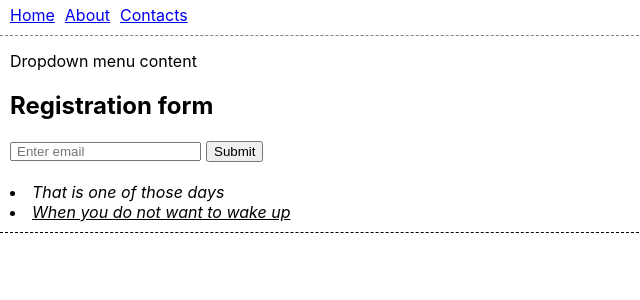
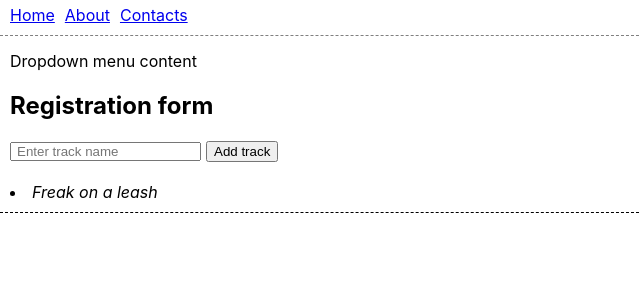
Before and after one commit to Und3rMySk1n/react-redux-playlist, a React (Create React App) app: page / in a window 1280 px wide. Shown: the top 300 px of the page, without its empty margins (0-640 px from the left). Built offline with nearby package versions, Linux system fonts and the light colour scheme.

Commit message:
Подключил redux и добавил сохранение треков в store из input'а.

```diff
--- a/package.json
+++ b/package.json
@@ -6,7 +6,9 @@
     "prop-types": "^15.6.2",
     "react": "^16.5.2",
     "react-dom": "^16.5.2",
-    "react-scripts": "2.0.5"
+    "react-redux": "5.0.7",
+    "react-scripts": "2.0.5",
+    "redux": "4.0.1"
   },
   "scripts": {
     "start": "react-scripts start",
--- a/src/App.js
+++ b/src/App.js
@@ -3,6 +3,7 @@ import Topmenu from './Topmenu/Topmenu';
 import Dropdown from './Dropdown/Dropdown';
 import RegistrationForm from './RegistrationForm/RegistrationForm';
 import List from './List/List';
+import { connect } from 'react-redux';
 
 const topMenuItems = [
     {
@@ -19,30 +20,36 @@ const topMenuItems = [
     }
 ];
 
-const listItems = [
-    {
-        text: 'That is one of those days',
-        active: false
-    },
-    {
-        text: 'When you do not want to wake up',
-        active: true
+class App extends Component {
+
+    _onFormSubmit(value) {
+        this.props.addTrack(value);
     }
-];
 
-class App extends Component {
     render() {
         return (
             <div>
                 <Topmenu items={topMenuItems} />
                 <div className={'container'}>
                     <Dropdown />
-                    <RegistrationForm />
+                    <RegistrationForm onSubmit={(value) => {this._onFormSubmit(value)}} />
                 </div>
-                <List items={listItems} />
+                <List items={this.props.appStore} />
             </div>
         );
     }
 }
 
-export default App;
+export default connect(
+    state => ({
+        appStore: state
+    }),
+    dispatch => ({
+        addTrack: (trackName) => {
+            dispatch({
+                type: 'ADD_TRACK',
+                payload: trackName
+            })
+        }
+    })
+)(App);
--- a/src/List/List.js
+++ b/src/List/List.js
@@ -6,8 +6,7 @@ const List = ({items}) => {
         <div className={'items_list'}>
             {
                 items.map((item, i) => {
-                    const itemClass = `list_item${(item.active) ? ' active' : ''}`;
-                    return <li key={i} className={itemClass}>{item.text}</li>
+                    return <li key={i} className={'list_item'}>{item}</li>
                 })
             }
         </div>
--- a/src/RegistrationForm/RegistrationForm.js
+++ b/src/RegistrationForm/RegistrationForm.js
@@ -6,17 +6,18 @@ class RegistrationForm extends Component {
         super();
 
         this.state = {
-            email: ''
+            value: ''
         };
     }
 
     _onSubmit(event) {
         event.preventDefault();
-        console.log(`Email value: ${this.state.email}`);
+        this.props.onSubmit(this.state.value);
+        this.setState({value: ''});
     }
 
-    _onEmailChange(email) {
-        this.setState({email});
+    _onValueChange(value) {
+        this.setState({value});
     }
 
     render() {
@@ -27,11 +28,11 @@ class RegistrationForm extends Component {
                     <input
                         className={'form_field'}
                         type='text'
-                        placeholder='Enter email'
-                        value={this.state.email}
-                        onChange={(event) => this._onEmailChange(event.target.value)}
+                        placeholder='Enter track name'
+                        value={this.state.value}
+                        onChange={(event) => this._onValueChange(event.target.value)}
                     />
-                    <button type='submit'>Submit</button>
+                    <button type='submit'>Add track</button>
                 </form>
             </div>
         );
--- a/src/index.js
+++ b/src/index.js
@@ -3,13 +3,30 @@ import ReactDOM from 'react-dom';
 import './index.css';
 import App from './App';
 import * as serviceWorker from './serviceWorker';
+import {createStore} from 'redux';
+import {Provider} from 'react-redux';
+
+function getPlaylist(state = [], action) {
+    if (action.type === 'ADD_TRACK') {
+        return [
+            ...state,
+            action.payload
+        ];
+    }
+    return state;
+}
+
+const store = createStore(getPlaylist);
+store.dispatch({
+    type: 'ADD_TRACK',
+    payload: 'Freak on a leash'
+});
 
 ReactDOM.render(
-    <App />,
+    <Provider store={store}>
+        <App/>
+    </Provider>,
     document.getElementById('root')
 );
 
-// If you want your app to work offline and load faster, you can change
-// unregister() to register() below. Note this comes with some pitfalls.
-// Learn more about service workers: http://bit.ly/CRA-PWA
 serviceWorker.unregister();
```
Also changed, not shown: 1 other file (tests, documents, lock files or other folders).
